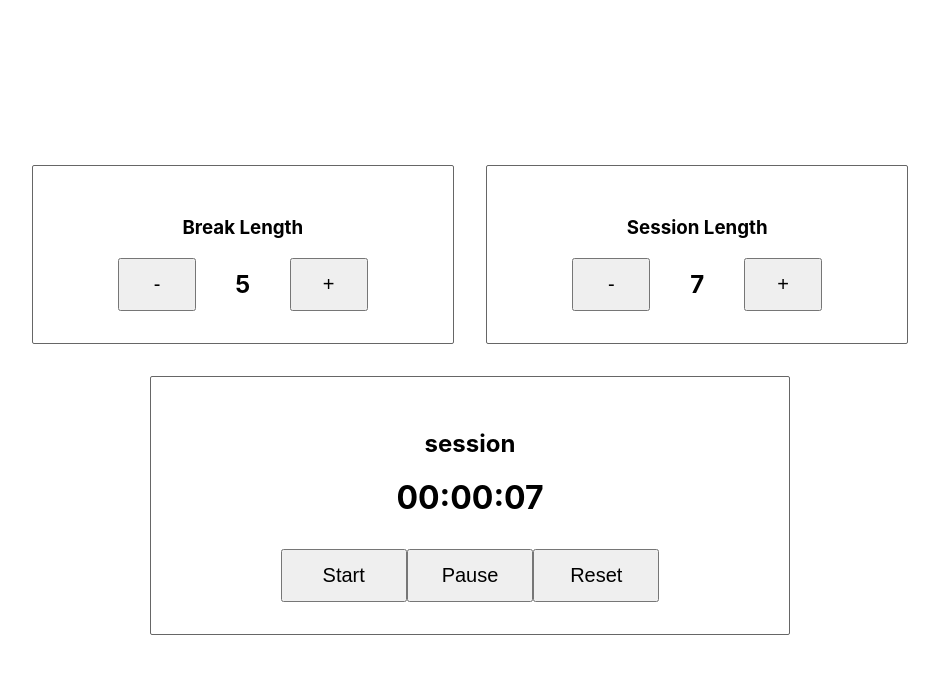
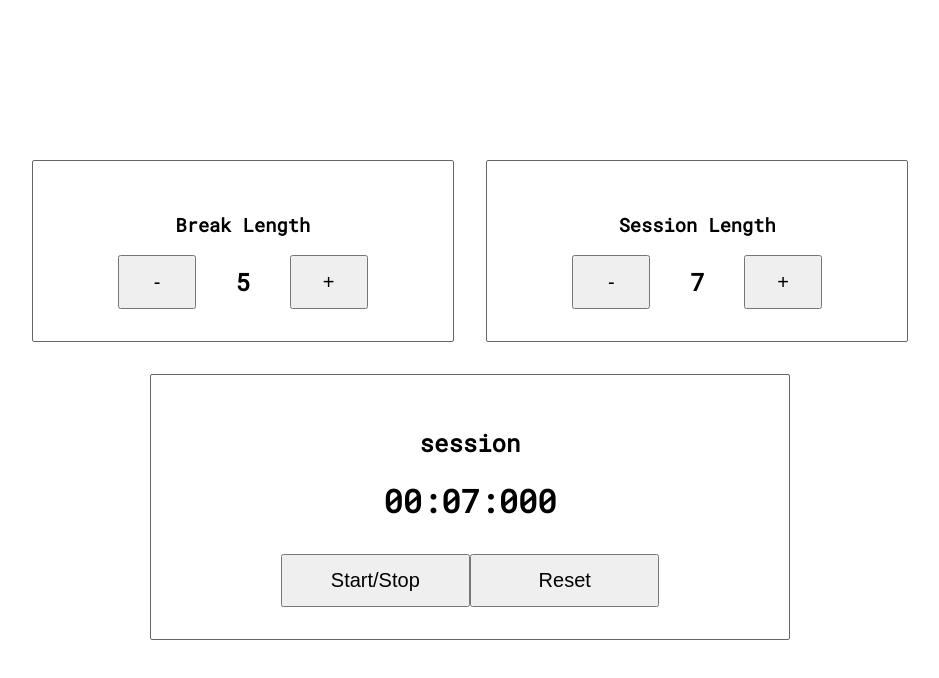
Before and after one commit to nugliar/clock, a React (Create React App) app: page / in a window 1280 px wide. Shown: the top 678 px of the page, without its empty margins (170-1109 px from the left). Built offline with nearby package versions, Linux system fonts and the light colour scheme.

Commit message:
add alarm sound

```diff
--- a/public/index.html
+++ b/public/index.html
@@ -6,6 +6,9 @@
   <meta name="viewport" content="width=device-width, initial-scale=1" />
   <meta name="theme-color" content="#000000" />
   <title>Clock</title>
+  <link rel="preconnect" href="https://fonts.googleapis.com">
+  <link rel="preconnect" href="https://fonts.gstatic.com" crossorigin>
+  <link href="https://fonts.googleapis.com/css2?family=Roboto+Mono&display=swap" rel="stylesheet">
 </head>
 
 <body>
--- a/src/Clock.js
+++ b/src/Clock.js
@@ -2,6 +2,8 @@ import { useState } from 'react'
 
 import { Settings } from './Settings'
 import { Timer } from './Timer'
+
+import alarmSound from './audio/classic-short-alarm.wav'
 
 const DEFAULT_LENGTH = {
   break: 5,
@@ -9,8 +11,12 @@ const DEFAULT_LENGTH = {
 }
 
 export const Clock = () => {
+  const audioElement = document.getElementById('beep')
   const [ length, setLength ] = useState(DEFAULT_LENGTH)
   const [ timer, setTimer ] = useState({
+    start: undefined,
+    before: undefined,
+    alarmBreak: false,
     mode: 'session',
     active: false,
     id: undefined
@@ -19,68 +25,79 @@ export const Clock = () => {
     length[timer.mode] * 1000
   )
 
-  const onIncrementClick = (mode) => {
+  const setTimerLength = (mode, newLength) => {
+    newLength = Math.min(60, Math.max(1, newLength))
+
     if (!timer.active) {
       setLength({
         ...length,
-        [mode]: length[mode] + 1
+        [mode]: newLength
       })
       if (timer.mode === mode) {
-        setElapsedTime((length[mode] + 1) * 1000)
+        setElapsedTime(newLength * 1000)
       }
     }
   }
 
+  const onIncrementClick = (mode) => {
+    setTimerLength(mode, length[mode] + 1)
+  }
+
   const onDecrementClick = (mode) => {
-    if (!timer.active) {
-      setLength({
-        ...length,
-        [mode]: length[mode] - 1
-      })
-      if (timer.mode === mode) {
-        setElapsedTime((length[mode] - 1) * 1000)
-      }
-    }
+    setTimerLength(mode, length[mode] - 1)
   }
 
   const startTimer = () => {
     if (!timer.active) {
       let start = Date.now()
-      let delay = elapsedTime % 1000
+      let ahead = timer.before - timer.start || 0
       let mode = timer.mode
-      let msec = elapsedTime
-
+      let msec = elapsedTime - ahead
+      let alarmSet = false
 
       function timeout() {
-        const id = setTimeout(timeout, delay)
-        delay = 1000
+        let id = undefined
+        let delay = 0
 
-        if (msec < 0) {
-          start = Date.now()
+        msec = msec - (Date.now() - start)
+
+        if (msec <= 0 && alarmSet) {
           mode = mode === 'session' ? 'break' : 'session'
           msec = length[mode] * 1000
-        } else {
-          msec = elapsedTime - (Date.now() - start)
+          alarmSet = false
+
+        } else if (msec <= 0) {
+          audioElement.currentTime = 0
+          audioElement.play()
+          alarmSet = true
+          msec = 1000
         }
 
+        setElapsedTime(msec)
+
+        // Adjust delay by function runtime.
+        // Add 1000ms to msec value to avoid negative values.
+        delay = (msec % 1000) ? (1000 - (msec + 1000) % 1000) : (0)
+
+        start = Date.now()
+        id = setTimeout(timeout, 1000 - delay)
+
         setTimer({
+          start: start,
+          before: undefined,
+          alarmBreak: alarmSet,
           active: true,
           mode: mode,
           id: id,
         })
+      }
+      timeout()
 
-        setElapsedTime(msec)
-      }
-
-      timeout()
-    }
-  }
-
-  const pauseTimer = () => {
-    if (timer.active) {
+    } else {
       clearTimeout(timer.id)
       setTimer({
         ...timer,
+        before: Date.now(),
         active: false,
         id: undefined
       })
@@ -88,9 +105,12 @@ export const Clock = () => {
   }
 
   const resetTimer = () => {
+    audioElement.pause()
     clearTimeout(timer.id)
     setLength(DEFAULT_LENGTH)
     setTimer({
+      start: undefined,
+      before: undefined,
       active: false,
       mode: 'session',
       id: undefined
@@ -107,12 +127,14 @@ export const Clock = () => {
         onDecrementClick={onDecrementClick}
       />
       <Timer
+        active={timer.active}
         mode={timer.mode}
+        alarmBreak={timer.alarmBreak}
         onStart={startTimer}
-        onPause={pauseTimer}
         onReset={resetTimer}
         elapsedTime={elapsedTime}
       />
+      <audio id='beep' src={alarmSound}></audio>
     </>
   )
 }
--- a/src/DisplayTimer.js
+++ b/src/DisplayTimer.js
@@ -1,17 +1,66 @@
+import { useEffect } from 'react'
+
 export const DisplayTimer = (props) => {
-  const msec = props.msec
-  const seconds = Math.round(msec / 1000)
-  const minutes = Math.floor(seconds / 60)
-  const hours = Math.floor(minutes / 60)
+  let msec = props.alarmBreak ? 0 : props.msec
 
-  const f = (number) => {
-    const numberDisplay = number.toString().slice(0, 2)
-    return '0'.repeat(2 - numberDisplay.length).concat(numberDisplay)
+  const format = (msec) => {
+    const secs = Math.floor(msec / 1000)
+    const mins = Math.floor(secs / 60)
+
+    const f = (number, ndigits) => {
+      const display = number.toString()
+      return '0'.repeat(Math.max(0, ndigits - display.length)).concat(display)
+    }
+
+    return (
+      `${f(mins % 60, 2)}:${f(secs % 60, 2)}:${f(msec % 1000, 3)}`
+    )
   }
 
+  const dummyFormat = (msec) => {
+    const secs = Math.round(msec / 1000)
+    const mins = Math.floor(secs / 60)
+
+    const f = (number, ndigits) => {
+      const display = number.toString()
+      return '0'.repeat(Math.max(0, ndigits - display.length)).concat(display)
+    }
+
+    return (
+      `${f(mins % 60, 2)}:${f(secs % 60, 2)}`
+    )
+  }
+
+  useEffect(() => {
+    const timerElement = document.getElementById('real-time-left')
+    let start = Date.now()
+    let id = undefined
+
+    const timeout = () => {
+      if (props.active) {
+        msec -= Date.now() - start
+        timerElement.innerHTML = format(msec)
+        id = setTimeout(timeout, 1)
+        start = Date.now()
+      } else {
+        clearTimeout(id)
+      }
+    }
+
+    if (msec > 0) {
+      timeout()
+    }
+    return () => clearTimeout(id)
+  })
+
   return (
-    <p className='timer-display'>
-      {`${f(hours)}:${f(minutes % 60)}:${f(seconds % 60)}`}
-    </p>
+    <>
+      <div className='timer-display'>
+        <p id='real-time-left'>{format(msec)}</p>
+      </div>
+      <div className='fake-timer-display'>
+        <p id='time-left'>{dummyFormat(msec)}</p>
+      </div>
+    </>
   )
 }
--- a/src/Timer.js
+++ b/src/Timer.js
@@ -5,11 +5,14 @@ export const Timer = (props) => {
   return (
     <div className='timer'>
       <h2 id='timer-label'>{props.mode}</h2>
-      <DisplayTimer msec={props.elapsedTime} />
+      <DisplayTimer
+        msec={props.elapsedTime}
+        active={props.active}
+        alarmBreak={props.alarmBreak}
+      />
       <div className='timer-controls'>
-        <Button label='Start' onClick={props.onStart} />
-        <Button label='Pause' onClick={props.onPause} />
-        <Button label='Reset' onClick={props.onReset} />
+        <Button id='start_stop' label='Start/Stop' onClick={props.onStart} />
+        <Button id='reset' label='Reset' onClick={props.onReset} />
       </div>
     </div>
   )
--- a/src/index.css
+++ b/src/index.css
@@ -4,16 +4,13 @@
 
 body {
   margin: 0;
-  font-family: -apple-system, BlinkMacSystemFont, 'Segoe UI', 'Roboto', 'Oxygen',
-    'Ubuntu', 'Cantarell', 'Fira Sans', 'Droid Sans', 'Helvetica Neue',
-    sans-serif;
+  font-family: 'Roboto Mono', monospace;
   -webkit-font-smoothing: antialiased;
   -moz-osx-font-smoothing: grayscale;
 }
 
 code {
-  font-family: source-code-pro, Menlo, Monaco, Consolas, 'Courier New',
-    monospace;
+  font-family: 'Roboto Mono', monospace;
 }
 
 button {
@@ -53,11 +50,20 @@ button p {
   width: 50%;
 }
 
+.fake-timer-display {
+  width: 0;
+  height: 0;
+}
+
 .timer-display {
   font-size: 2em;
   font-weight: bold;
+}
+
+.timer-display p {
   margin: 1em auto;
   margin-top: 0;
+  display: block;
 }
 
 .timer-controls {
```
Also changed, not shown: 1 other file (tests, documents, lock files or other folders).
